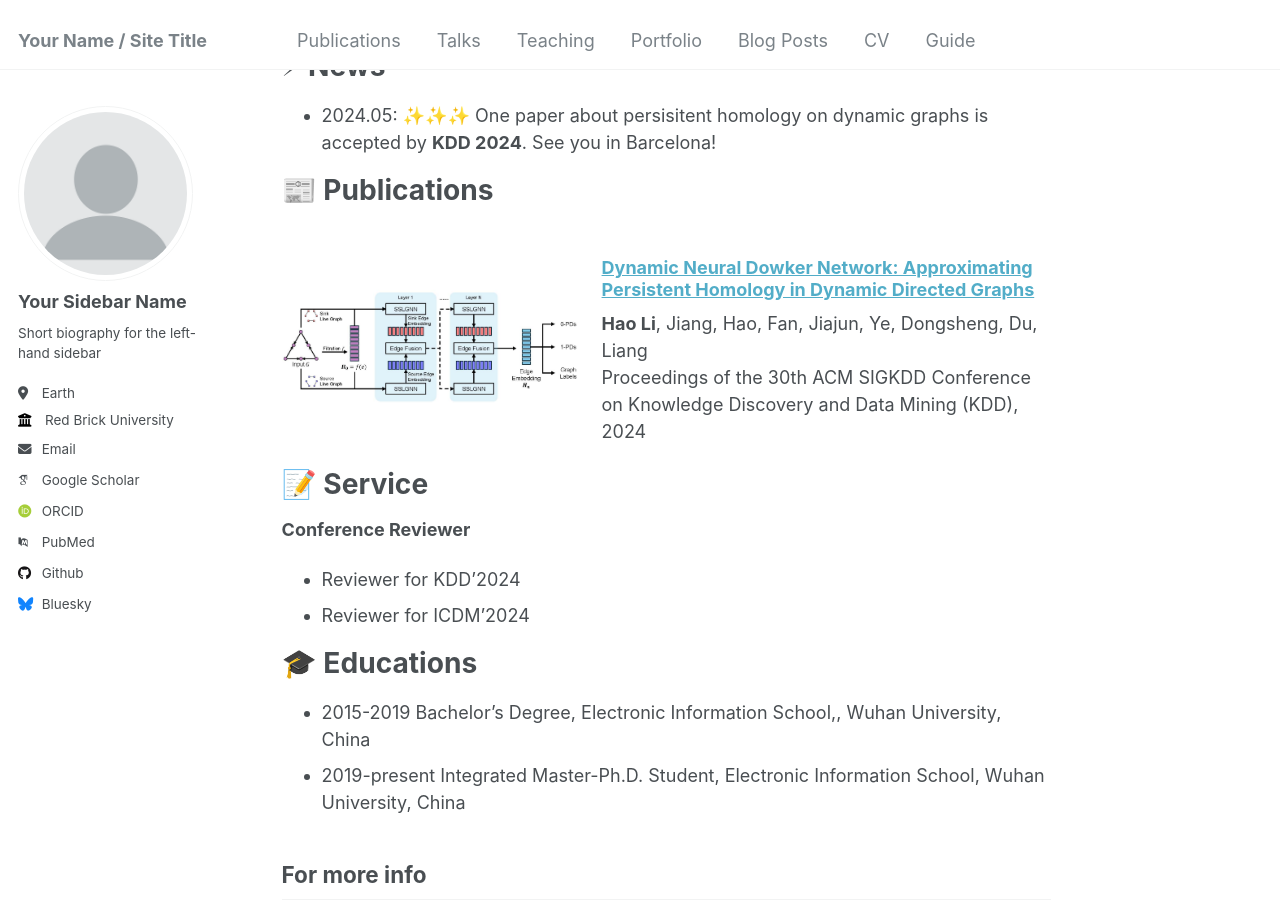
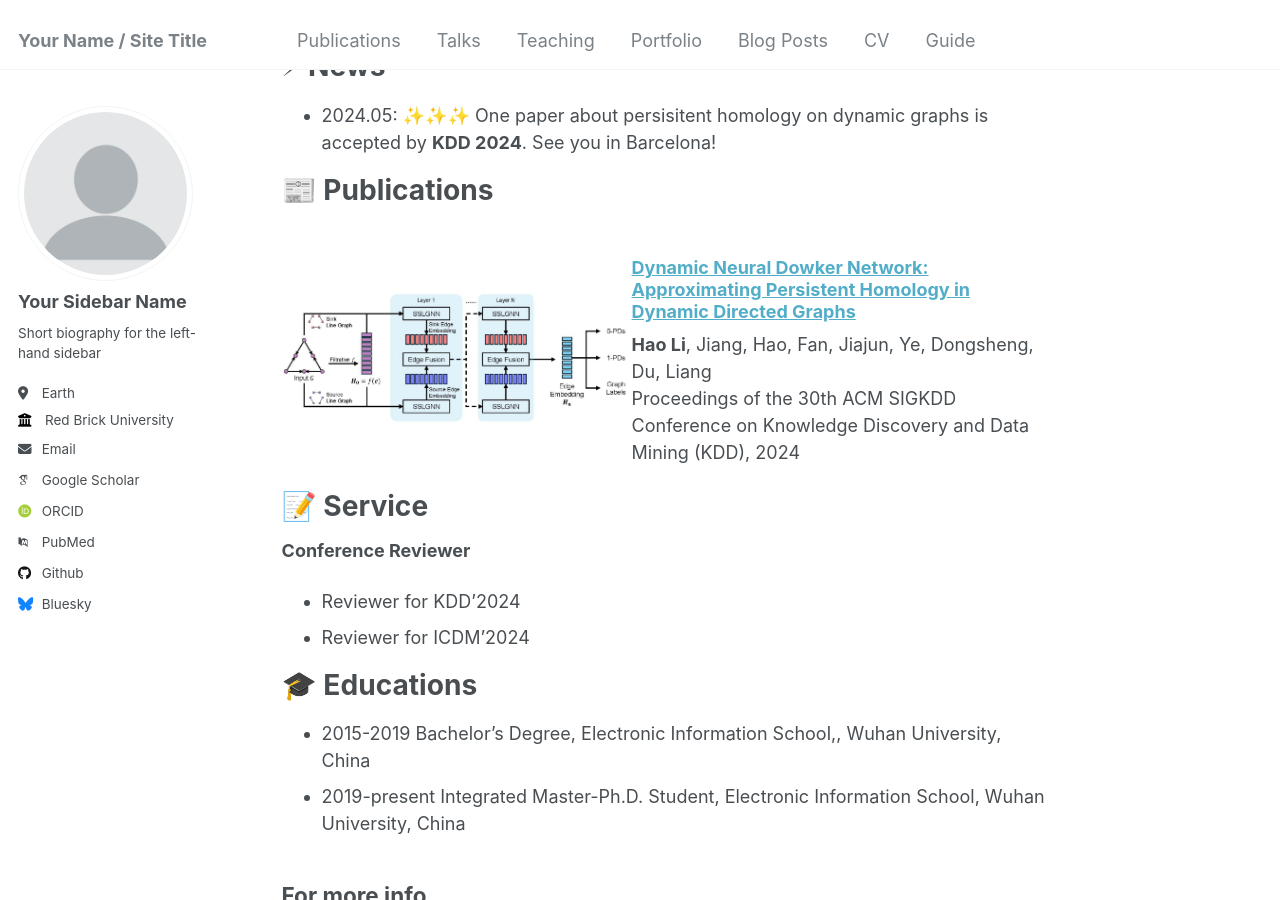
Before and after one commit to Lihaogx/lihaogx.github.io, a Jekyll site: the page built from _pages/about.md, in a window 1280 px wide and 900 px high, scrolled down 752 px. Built offline with Jekyll 4.4.1, drawn with Linux system fonts in a browser that asks for light colours; some web fonts are replaced.

Commit message:
Update about.md

```diff
--- a/_pages/about.md
+++ b/_pages/about.md
@@ -38,7 +38,7 @@ My research interests lie in the integration of social networks, graph neural ne
 ======
 
 <div style="display: flex; align-items: center;">
-  <img src="../images/DNDN.jpg" alt="Dynamic Neural Dowker Networks" style="width: 300px; margin-right: 20px;">
+  <img src="../images/DNDN.jpg" alt="Dynamic Neural Dowker Networks" style="width: 350px;">
   <div>
     <h3><a href="https://dl.acm.org/doi/abs/10.1145/3637528.3671980" target="_blank">Dynamic Neural Dowker Network: Approximating Persistent Homology in Dynamic Directed Graphs</a></h3>
     <p><strong>Hao Li</strong>, Jiang, Hao, Fan, Jiajun, Ye, Dongsheng, Du, Liang<br>
```
